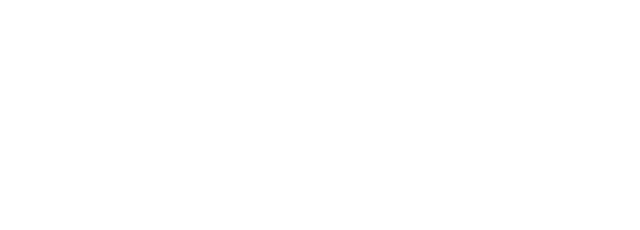
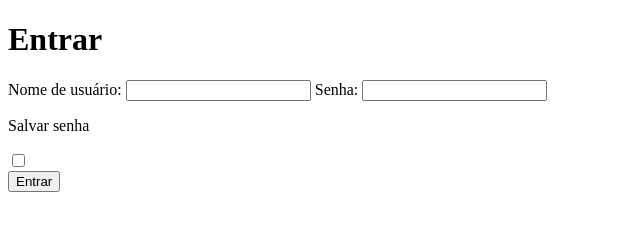
Before and after one commit to Augusto-LJ/formulario-login, a plain HTML site: page index.html in a window 1280 px wide. Shown: the whole page, without its empty margins (0-640 px from the left). Drawn offline with Linux system fonts and the light colour scheme.

Commit message:
Inclusão do HTML base

```diff
--- a/index.html
+++ b/index.html
@@ -8,7 +8,21 @@
 </head>
 <body>
     <form>
+        <h1>Entrar</h1>
+        <label for="username">Nome de usuário:</label>
+        <input type="text" id="username" name="username" required>
 
+        <label for="password">Senha:</label>
+        <input type="password" id="password" name="password" required>
+
+        <div id="remember-pass">
+            <p>Salvar senha</p>
+            <label class="switch">
+                <input type="checkbox" name="save-password">
+                <span class="slider"></span>
+            </label>
+        </div>
+        <input type="submit" value="Entrar">
     </form>
 
 </body>
```
